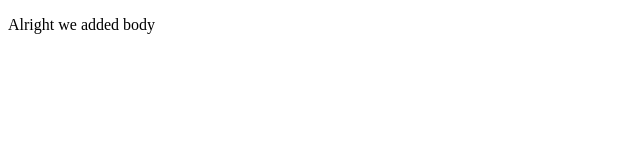
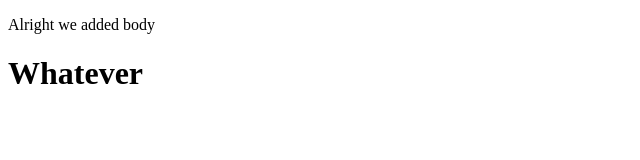
Before and after one commit to Rudyk1224/git-one, a plain HTML site: page index.html in a window 1280 px wide. Shown: the whole page, without its empty margins (0-640 px from the left). Drawn offline with Linux system fonts and the light colour scheme.

Commit message:
added h1

```diff
--- a/index.html
+++ b/index.html
@@ -8,6 +8,7 @@
 
 <body>
     <p>Alright we added body</p>
+    <h1>Whatever</h1>
 </body>
 
 </html>
```
